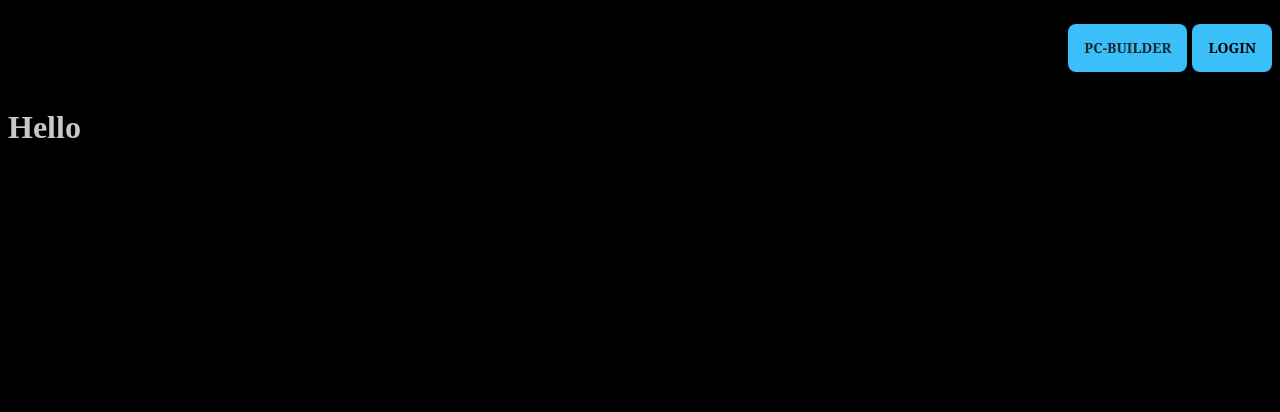
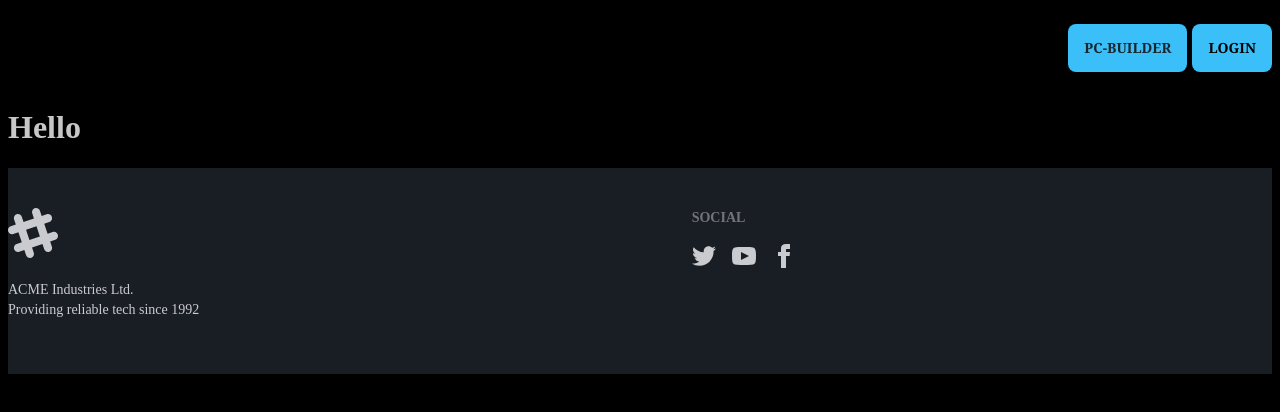
Before and after one commit to JubayerAhmmodShuvo/Pc_Builder, a Next.js app: page / in a window 1280 px wide. Shown: the top 412 px of the page. Built offline with nearby package versions, Linux system fonts and the light colour scheme; no server answers.

Commit message:
footer added

```diff
--- /dev/null
+++ b/src/components/UI/Footer.js
@@ -0,0 +1,68 @@
+
+const Footer = () => {
+  return (
+    <footer
+
+      className="footer  bg-neutral text-neutral-content py-10 min-w-full"
+    >
+      <div>
+        <svg
+          width="50"
+          height="50"
+          viewBox="0 0 24 24"
+          xmlns="http://www.w3.org/2000/svg"
+          fillRule="evenodd"
+          clipRule="evenodd"
+          className="fill-current"
+        >
+          <path d="M22.672 15.226l-2.432.811.841 2.515c.33 1.019-.209 2.127-1.23 2.456-1.15.325-2.148-.321-2.463-1.226l-.84-2.518-5.013 1.677.84 2.517c.391 1.203-.434 2.542-1.831 2.542-.88 0-1.601-.564-1.86-1.314l-.842-2.516-2.431.809c-1.135.328-2.145-.317-2.463-1.229-.329-1.018.211-2.127 1.231-2.456l2.432-.809-1.621-4.823-2.432.808c-1.355.384-2.558-.59-2.558-1.839 0-.817.509-1.582 1.327-1.846l2.433-.809-.842-2.515c-.33-1.02.211-2.129 1.232-2.458 1.02-.329 2.13.209 2.461 1.229l.842 2.515 5.011-1.677-.839-2.517c-.403-1.238.484-2.553 1.843-2.553.819 0 1.585.509 1.85 1.326l.841 2.517 2.431-.81c1.02-.33 2.131.211 2.461 1.229.332 1.018-.21 2.126-1.23 2.456l-2.433.809 1.622 4.823 2.433-.809c1.242-.401 2.557.484 2.557 1.838 0 .819-.51 1.583-1.328 1.847m-8.992-6.428l-5.01 1.675 1.619 4.828 5.011-1.674-1.62-4.829z"></path>
+        </svg>
+        <p>
+          ACME Industries Ltd.
+          <br />
+          Providing reliable tech since 1992
+        </p>
+      </div>
+      <div>
+        <span className="footer-title">Social</span>
+        <div className="grid grid-flow-col gap-4">
+          <a>
+            <svg
+              xmlns="http://www.w3.org/2000/svg"
+              width="24"
+              height="24"
+              viewBox="0 0 24 24"
+              className="fill-current"
+            >
+              <path d="M24 4.557c-.883.392-1.832.656-2.828.775 1.017-.609 1.798-1.574 2.165-2.724-.951.564-2.005.974-3.127 1.195-.897-.957-2.178-1.555-3.594-1.555-3.179 0-5.515 2.966-4.797 6.045-4.091-.205-7.719-2.165-10.148-5.144-1.29 2.213-.669 5.108 1.523 6.574-.806-.026-1.566-.247-2.229-.616-.054 2.281 1.581 4.415 3.949 4.89-.693.188-1.452.232-2.224.084.626 1.956 2.444 3.379 4.6 3.419-2.07 1.623-4.678 2.348-7.29 2.04 2.179 1.397 4.768 2.212 7.548 2.212 9.142 0 14.307-7.721 13.995-14.646.962-.695 1.797-1.562 2.457-2.549z"></path>
+            </svg>
+          </a>
+          <a>
+            <svg
+              xmlns="http://www.w3.org/2000/svg"
+              width="24"
+              height="24"
+              viewBox="0 0 24 24"
+              className="fill-current"
+            >
+              <path d="M19.615 3.184c-3.604-.246-11.631-.245-15.23 0-3.897.266-4.356 2.62-4.385 8.816.029 6.185.484 8.549 4.385 8.816 3.6.245 11.626.246 15.23 0 3.897-.266 4.356-2.62 4.385-8.816-.029-6.185-.484-8.549-4.385-8.816zm-10.615 12.816v-8l8 3.993-8 4.007z"></path>
+            </svg>
+          </a>
+          <a>
+            <svg
+              xmlns="http://www.w3.org/2000/svg"
+              width="24"
+              height="24"
+              viewBox="0 0 24 24"
+              className="fill-current"
+            >
+              <path d="M9 8h-3v4h3v12h5v-12h3.642l.358-4h-4v-1.667c0-.955.192-1.333 1.115-1.333h2.885v-5h-3.808c-3.596 0-5.192 1.583-5.192 4.615v3.385z"></path>
+            </svg>
+          </a>
+        </div>
+      </div>
+    </footer>
+  );
+};
+
+export default Footer;
--- a/src/pages/_app.js
+++ b/src/pages/_app.js
@@ -2,12 +2,14 @@ import { SessionProvider } from "next-auth/react";
 
 import "@/styles/globals.css";
 import Navbar from "@/components/Layout/Navbar";
+import Footer from "@/components/UI/Footer";
 export default function App({ Component, pageProps }) {
   return (
     <SessionProvider session={pageProps.session}>
       <>
       <Navbar />
         <Component {...pageProps} />
+        <Footer />
       </>
     </SessionProvider>
   );
--- /dev/null
+++ b/src/pages/featured/index.js
@@ -0,0 +1,31 @@
+
+import Link from "next/link";
+
+const featuredCategories = [
+  { name: "CPU / Processor", route: "cpu-processor" },
+  { name: "Motherboard", route: "motherboard" },
+  { name: "RAM", route: "ram" },
+  { name: "Power Supply Unit", route: "power-supply-unit" },
+  { name: "Storage Device", route: "storage-device" },
+  { name: "Monitor", route: "monitor" },
+  { name: "Others", route: "others" },
+];
+
+const Featured = () => {
+  return (
+    <div>
+      <h1>Featured Categories</h1>
+      <div className="category-grid">
+        {featuredCategories.map((category) => (
+          <Link key={category.route} href={`/featured/${category.route}`}>
+            <p className="category-card">
+              <h2>{category.name}</h2>
+            </p>
+          </Link>
+        ))}
+      </div>
+    </div>
+  );
+};
+
+export default Featured;
--- a/src/pages/index.js
+++ b/src/pages/index.js
@@ -2,7 +2,8 @@
 export default function Home() {
   return (
     <>
-    <h1>Hello</h1>
+      <h1>Hello</h1>
+
     </>
   )
 }
```
